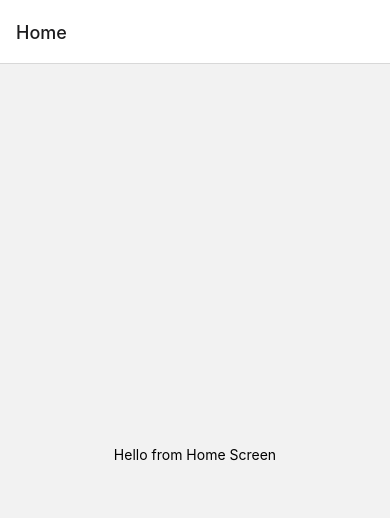
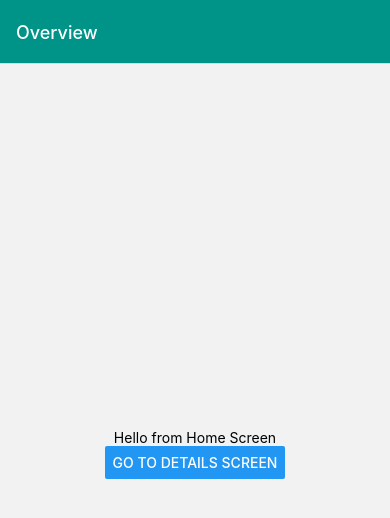
Before and after one commit to Pavlin-React/desingUI, a React Native app: screen / in a window 390 px wide. Shown: the top 518 px of the page. Built offline with nearby package versions, Linux system fonts and the light colour scheme.

Commit message:
Stack Navigation

```diff
--- a/App.js
+++ b/App.js
@@ -1,14 +1,30 @@
 import React from 'react';
-import {View, Text} from 'react-native';
+import {View, Text, Button} from 'react-native';
 import {NavigationContainer} from '@react-navigation/native';
 import {createNativeStackNavigator} from '@react-navigation/native-stack';
 
 let Stack = createNativeStackNavigator();
 
-let HomeScreen = () => {
+let HomeScreen = ({navigation}) => {
   return (
     <View style={{flex: 1, justifyContent: 'center', alignItems: 'center'}}>
       <Text>Hello from Home Screen</Text>
+      <Button
+        title="Go to Details Screen"
+        onPress={() => navigation.navigate('Details')}
+      />
+    </View>
+  );
+};
+
+let DetailsScreen = ({navigation}) => {
+  return (
+    <View style={{flex: 1, justifyContent: 'center', alignItems: 'center'}}>
+      <Text>Hello from Details Screen</Text>
+      <Button
+        title="Go to Home Screen"
+        onPress={() => navigation.navigate('Home')}
+      />
     </View>
   );
 };
@@ -16,8 +32,18 @@ let HomeScreen = () => {
 const App = () => {
   return (
     <NavigationContainer>
-      <Stack.Navigator>
-        <Stack.Screen name="Home" component={HomeScreen} />
+      <Stack.Navigator
+        screenOptions={{
+          headerStyle: {
+            backgroundColor: '#009387',
+          },
+          headerTintColor: '#fff',
+          headerTintStyle: {
+            fontWeight: 'bold',
+          },
+        }}>
+        <Stack.Screen name="Home" component={HomeScreen} options={{title: "Overview"}} />
+        <Stack.Screen name="Details" component={DetailsScreen} />
       </Stack.Navigator>
     </NavigationContainer>
   );
```
